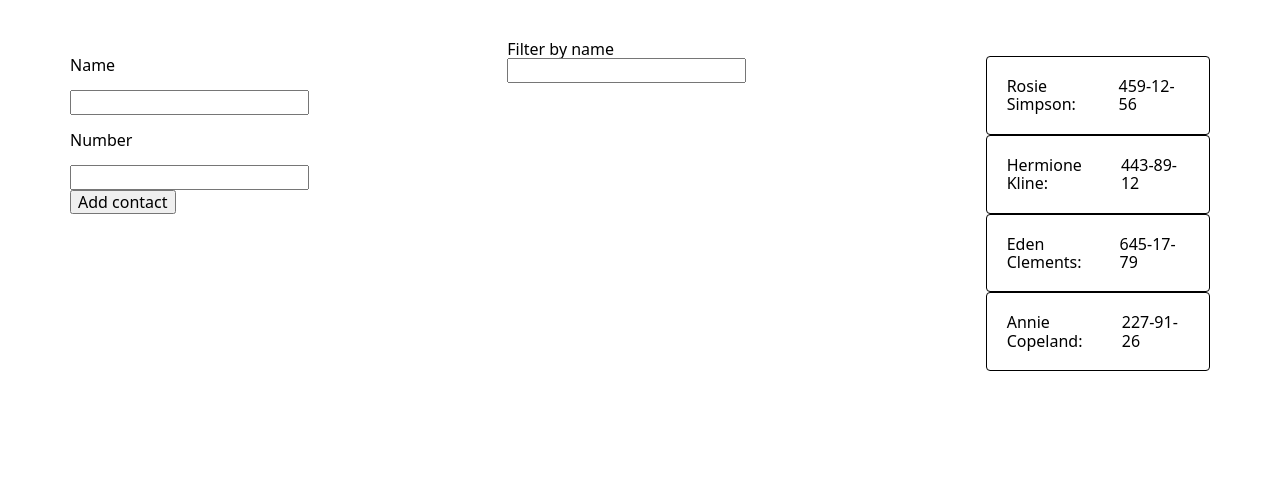
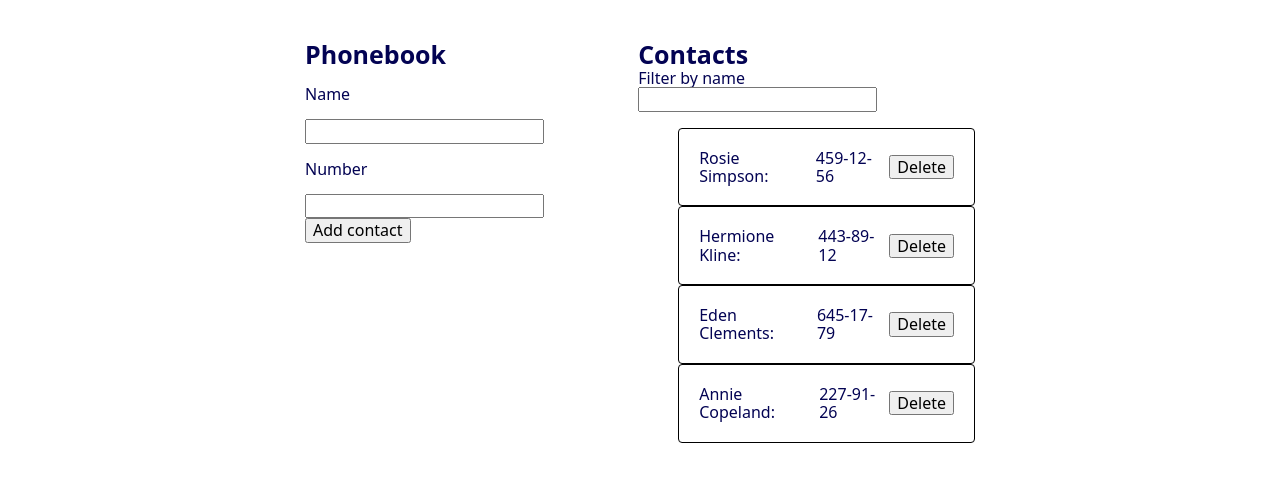
Before and after one commit to shpachynska/goit-react-hw-02-phonebook-2, a React (Create React App) app: page / in a window 1280 px wide. Shown: the top 482 px of the page. Built offline with nearby package versions, Linux system fonts and the light colour scheme.

Commit message:
adds delete contact feature

```diff
--- a/src/App.css
+++ b/src/App.css
@@ -1,5 +1,5 @@
 .container {
-  max-width: 1170px;
+  max-width: 700px;
   margin-left: auto;
   margin-right: auto;
   margin-bottom: 40px;
@@ -8,7 +8,8 @@
   padding-right: 15px;
 
   display: flex;
-  gap: 120px;
+  justify-content: center;
+  color: rgb(3, 3, 83);
 }
 
 .formsContainer {
@@ -18,3 +19,12 @@
 .contactsContainer {
   padding: 15px;
 }
+
+.title {
+  display: block;
+  font-size: 25px;
+  color: rgb(3, 3, 83);
+}
+
+.form {
+}
--- a/src/App.js
+++ b/src/App.js
@@ -17,16 +17,19 @@ class App extends Component {
   };
 
   addContact = (data) => {
-    console.log(data);
     const contact = {
       id: shortid.generate(),
       name: data.name,
       number: data.number,
     };
-
-    this.setState((prevState) => ({
-      contacts: [contact, ...prevState.contacts],
-    }));
+    if (this.state.contacts.find((contact) => contact.name === data.name)) {
+      alert(`${data.name} is already in contacts`);
+      return;
+    } else {
+      this.setState((prevState) => ({
+        contacts: [contact, ...prevState.contacts],
+      }));
+    }
   };
 
   changeFilter = (e) => {
@@ -41,16 +44,33 @@ class App extends Component {
     );
   };
 
+  deleteContact = (event) => {
+    this.setState({
+      contacts: this.state.contacts.filter(
+        (contact) => contact.id !== event.currentTarget.id
+      ),
+    });
+  };
+
   render() {
     const { filter } = this.state;
     const visibleContacts = this.getVisibleContacts();
     return (
       <div className="container">
-        {/* <h1>Phonebook</h1> */}
-        <Form onSubmit={this.addContact} />
-        {/* <h2>Contacts</h2> */}
-        <Filter value={filter} onChange={this.changeFilter} />
-        <ContactList contacts={visibleContacts} />
+        <div className="form-section">
+          <b className="title">Phonebook</b>
+          <div className="form">
+            <Form onSubmit={this.addContact} />
+          </div>
+        </div>
+        <div className="contacts-section">
+          <b className="title">Contacts</b>
+          <Filter value={filter} onChange={this.changeFilter} />
+          <ContactList
+            contacts={visibleContacts}
+            onDeleteContact={this.deleteContact}
+          />
+        </div>
       </div>
     );
   }
--- a/src/components/ContactList/ContactList.js
+++ b/src/components/ContactList/ContactList.js
@@ -1,13 +1,21 @@
 import React from "react";
 import styles from "./ContactList.module.css";
 
-function ContactList({ contacts }) {
+function ContactList({ contacts, onDeleteContact }) {
   return (
     <ul>
       {contacts.map((contact) => (
         <li className={styles.ContactList__item} key={contact.id}>
           <span>{contact.name}:&nbsp;</span>
           <span>{contact.number}</span>
+          <button
+            id={contact.id}
+            type="button"
+            onClick={onDeleteContact}
+            className={styles.button}
+          >
+            Delete
+          </button>
         </li>
       ))}
     </ul>
--- a/src/components/Form/Form.js
+++ b/src/components/Form/Form.js
@@ -8,7 +8,6 @@ class Form extends Component {
   };
 
   handleChange = (event) => {
-    // this.setState({ name: event.currentTarget.value });
     const { name, value } = event.currentTarget;
     this.setState({ [name]: value });
   };
```
